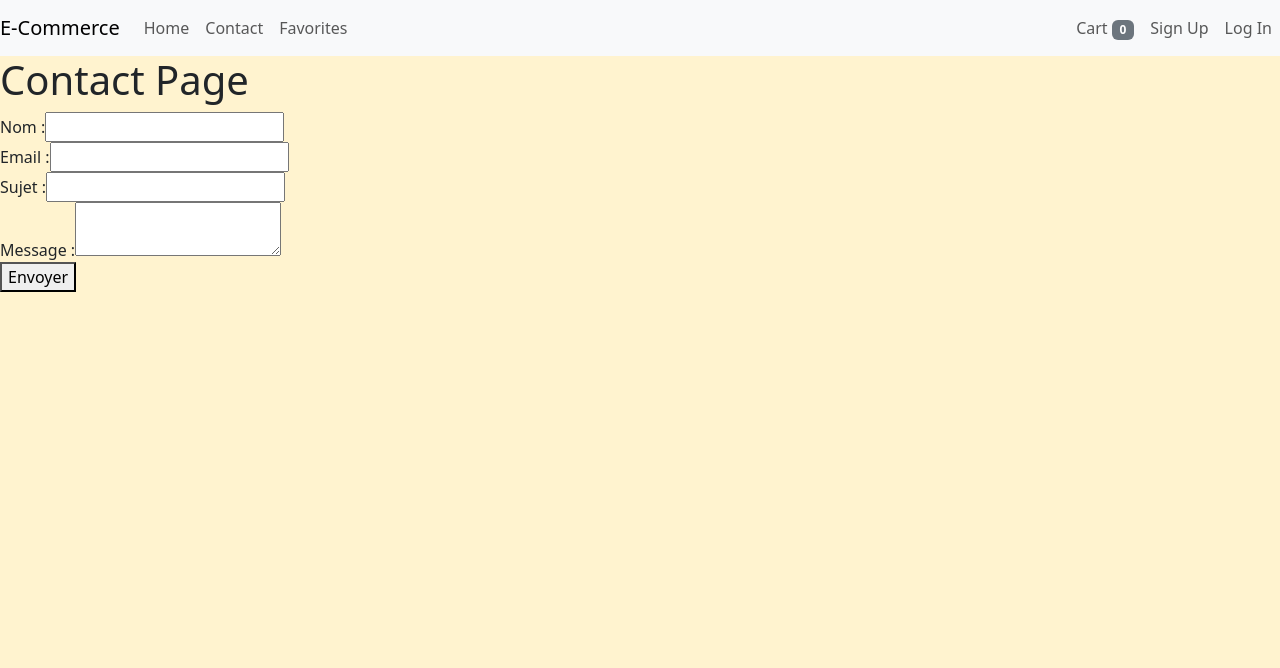
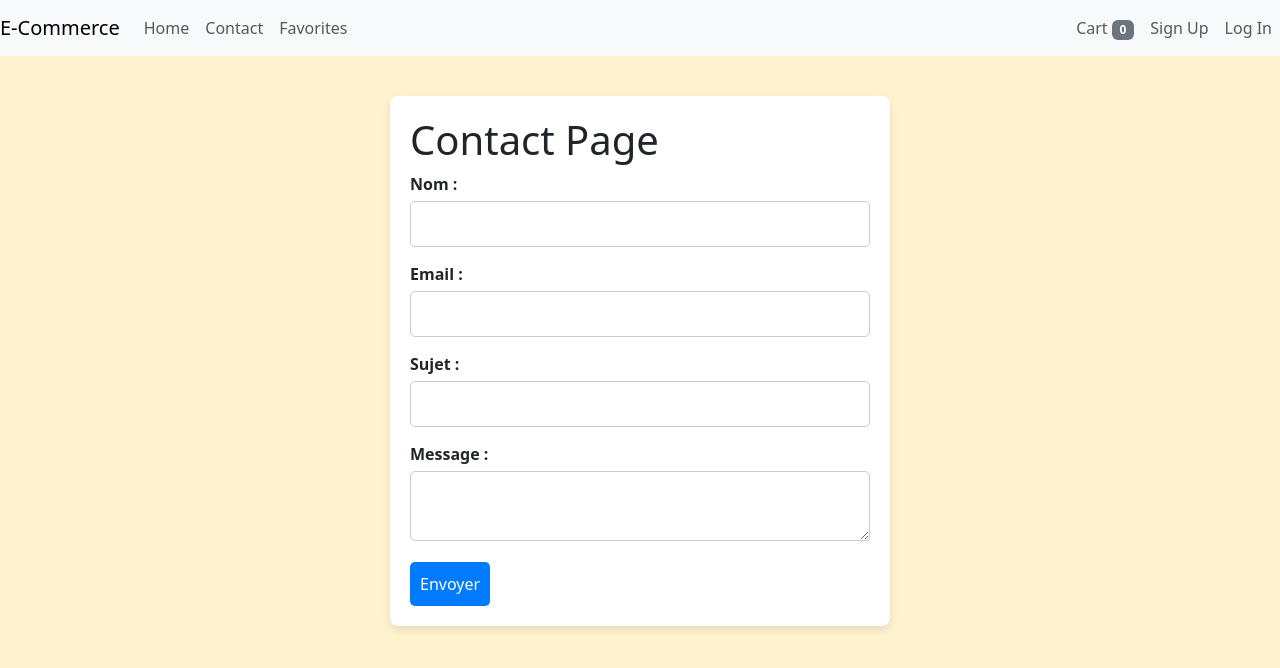
Before and after one commit to Kinnlock/Ecommerce, a React (Create React App) app: page /contact in a window 1280 px wide. Shown: the top 668 px of the page. Built offline with nearby package versions, Linux system fonts and the light colour scheme.

Commit message:
du css pour cart et contact

```diff
--- /dev/null
+++ b/src/css/cart.css
@@ -0,0 +1,61 @@
+.cart-item {
+  border: 1px solid #ddd;
+  padding: 5px 15px;
+  margin: 5px 15px;
+  display: flex;
+  align-items: center;
+  background-color: #fff;
+  border-radius: 8px;
+  box-shadow: 0 2px 4px rgba(0,0,0,0.1);
+}
+
+.cart-item img {
+  width: 80px;
+  height: auto;
+  margin-right: 15px;
+  border-radius: 4px;
+}
+
+.cart-item-details {
+  flex-grow: 1;
+  text-align: left;
+}
+
+.cart-item-actions {
+  text-align: right;
+}
+
+.cart-item button {
+  background-color: #007bff;
+  color: white;
+  border: none;
+  padding: 8px 12px;
+  border-radius: 4px;
+  cursor: pointer;
+  transition: background-color 0.2s ease;
+}
+
+.cart-item button:hover {
+  background-color: #0056b3;
+}
+
+.cart-summary {
+  text-align: right;
+  margin-top: 20px;
+  margin-right: 20px;
+}
+
+.finalize-btn {
+  background-color: #28a745;
+  color: white;
+  border: none;
+  padding: 10px 15px;
+  margin-left: 20px;
+  border-radius: 5px;
+  cursor: pointer;
+  transition: background-color 0.2s ease;
+}
+
+.finalize-btn:hover {
+  background-color: #218838;
+}
--- /dev/null
+++ b/src/css/contact.css
@@ -0,0 +1,53 @@
+.contact-card {
+  background-color: #fff;
+  border-radius: 8px;
+  box-shadow: 0 4px 8px rgba(0, 0, 0, 0.1);
+  max-width: 500px;
+  margin: 40px auto;
+  padding: 20px;
+  display: flex;
+  flex-direction: column;
+  align-items: stretch;
+}
+
+.contact-form {
+  display: flex;
+  flex-direction: column;
+  gap: 15px;
+}
+
+.contact-form label {
+  font-weight: bold;
+  margin-bottom: 5px;
+  text-align: left;
+}
+
+.contact-form input,
+.contact-form textarea {
+  padding: 10px;
+  border-radius: 5px;
+  border: 1px solid #ccc;
+  width: 100%;
+  box-sizing: border-box;
+}
+
+.contact-form button {
+  padding: 10px;
+  border-radius: 5px;
+  border: none;
+  background-color: #007bff;
+  color: white;
+  cursor: pointer;
+  transition: background-color 0.2s;
+  align-self: flex-start;
+}
+
+.contact-form button:hover {
+  background-color: #0056b3;
+}
+
+.contact-form p {
+  color: #ff0000;
+  margin-top: -5px;
+  text-align: left;
+}
--- a/src/pages/Cart.js
+++ b/src/pages/Cart.js
@@ -1,6 +1,9 @@
 // Cart.js
 
 import { useNavigate } from 'react-router-dom';
+
+import '../css/cart.css';
+
 
 const Cart = ({ cart, removeFromCart }) => {
   const totalPrice = cart.reduce((acc, item) => acc + (item.price * item.quantity), 0);
@@ -13,29 +16,26 @@ const Cart = ({ cart, removeFromCart }) => {
       {!cart.length ? (
         <p>Your cart is empty.</p>
       ) : (
-        <div>
-          {cart.map(item => (
-            <div key={item.id} style={{ border: '1px solid #ddd', padding: '10px', marginBottom: '10px', display: 'flex' }}>
-              <div style={{ flex: 1 }}>
-                <img src={item.image} alt={item.name} style={{ width: '100%', height: 'auto' }} />
-              </div>
-              <div style={{ flex: 2, textAlign: 'center' }}>
-                <h3>{item.name}</h3>
-              </div>
-              <div style={{ flex: 1, textAlign: 'right' }}>
-                <p>${item.price}</p>
-                <button onClick={() => removeFromCart(item.id)}>Remove</button>
-              </div>
+        cart.map(item => (
+          <div key={item.id} className="cart-item">
+            <img src={item.image} alt={item.name} />
+            <div className="cart-item-details">
+              <h3>{item.name}</h3>
+              <p>${item.price}</p>
             </div>
-          ))}
-        </div>
+            <div className="cart-item-actions">
+              <button onClick={() => removeFromCart(item.id)}>Remove</button>
+            </div>
+          </div>
+        ))
       )}
-      <div style={{ marginTop: '20px', textAlign: 'right' }}>
+      <div className="cart-summary">
         <strong>Total: ${totalPrice.toFixed(2)}</strong>
       </div>
-      <button onClick={() => navigate('/checkout')}>Finalize Order</button>
+      <button className="finalize-btn" onClick={() => navigate('/checkout')}>Finalize Order</button>
     </div>
   );
 };
 
+
 export default Cart;
--- a/src/pages/Contact.js
+++ b/src/pages/Contact.js
@@ -1,6 +1,9 @@
 // Contact.js
 
 import { useForm } from 'react-hook-form';
+
+import '../css/contact.css';
+
 
 const Contact = () => {
   const { register, handleSubmit, formState: { errors }, reset } = useForm();
@@ -12,9 +15,9 @@ const Contact = () => {
   };
 
   return (
-    <div>
+    <div className="contact-card">
       <h1>Contact Page</h1>
-      <form onSubmit={handleSubmit(onSubmit)}>
+      <form onSubmit={handleSubmit(onSubmit)} className="contact-form">
         <div>
           <label htmlFor="name">Nom :</label>
           <input
```
